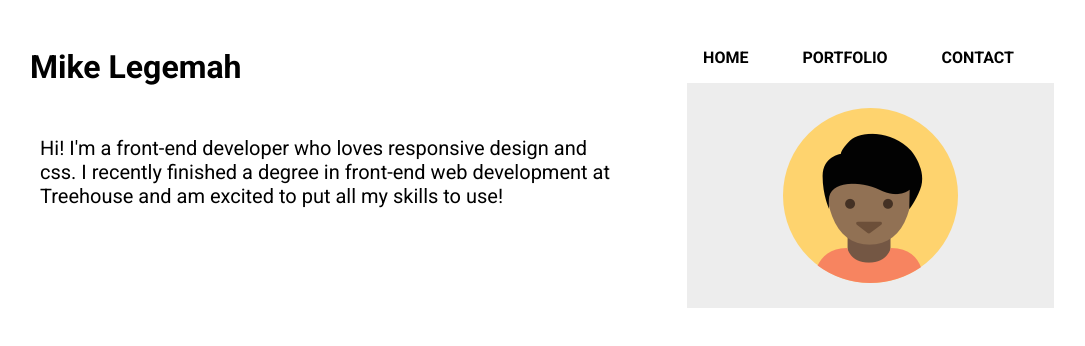
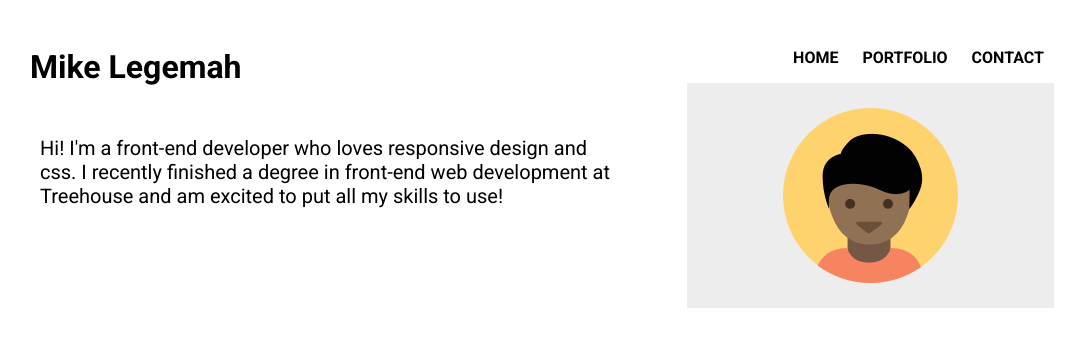
Before and after one commit to MikeLegemah5799/Project_2, a plain HTML site: page index.html in a window 1280 px wide. Shown: the whole page, without its empty margins (98-1183 px from the left). Drawn offline with Linux system fonts and the light colour scheme.

Commit message:
removed right margin

```diff
--- a/stylesheets/style.css
+++ b/stylesheets/style.css
@@ -112,4 +112,7 @@
         margin-top: 40px;
         padding-left: 40px;
     }
+    .main-nav ul li{
+        margin-right: 0;
+    }
 }/*end of Desktop*/
```
